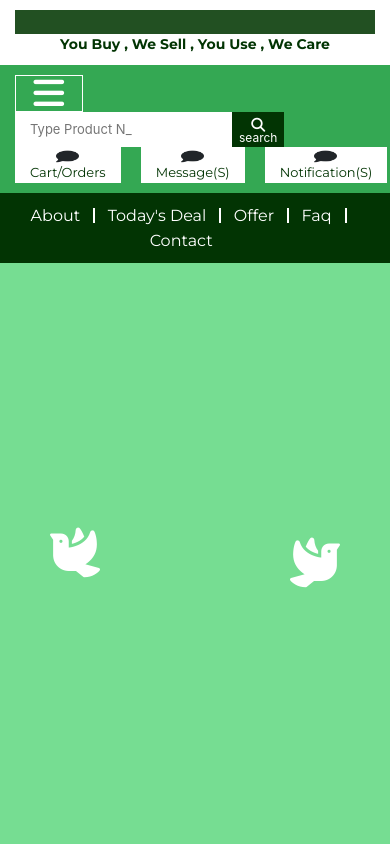
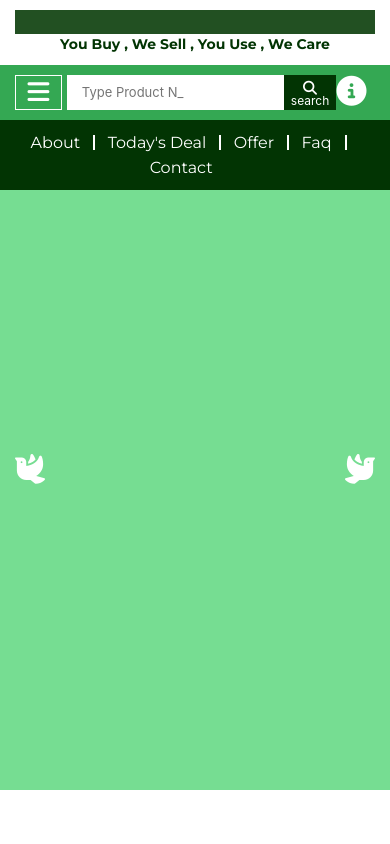
Before and after one commit to Mohasina-afk/Chalonbeel_e-commerce_site, a plain HTML site: page index.html in a window 390 px wide. Shown: the top 844 px of the page. Drawn offline with Linux system fonts and the light colour scheme.

Commit message:
3rd commit

```diff
--- a/css/responsive.css
+++ b/css/responsive.css
@@ -2,12 +2,43 @@
     header .text {
         font-size: 14px;
     }
-    #menubar .col-lg-1.resbar {
-        width: 25% !important;
+    #menubar .resrow {
+        width: 100%;
+        margin-left: 0;
+    }
+    #menubar .resbar {
+        width: 13% !important;
+        padding: 0;
+    }
+    #menubar .bar {
+        font-size: 25px;
+        padding: 4px 0;
+    }
+    #menubar .resform {
+        width: 74% !important;
+        padding: 0 5px;
+    }
+    #menubar .ressidebar {
+        width: 13% !important;
+        padding: 0;
     }
     #menubar .form input{
         padding-right: 0px;
         font-size: small;
+    }
+    #menubar .udhaoIcon {
+        display: block;
+        font-size: 30px;
+        color: #fff;
+        line-height: 1.1;
+    }
+    #menubar .sidebar{
+        display: block;
+        width: 400%;
+        margin-left: -470%;
+    }
+    #menubar .sidebar .one {
+        margin-top: 5px;
     }
     .list ul{
         width: 87%;
@@ -18,4 +49,32 @@
     .list ul li a::after{
         right: -15px;
     }
+    #menubar .bar .navbar{
+        top: 100%;
+    }
+    nav ul li{
+        padding: 15px 5px;
+    }
+    nav ul li a{
+        font-size: 13px;
+    }
+    nav ul li a i {
+        margin-left: 20px;
+        font-size: 10px;
+    }
+    nav ul li .ddone{
+        top: 8px;
+        left: 53%;
+        width: 100px;
+    }
+    #banner-part .prev{
+        top: 44%;
+        left: 15px;
+        font-size: 30px;
+    }
+    #banner-part .next{
+        bottom: 51%;
+        right: 15px;
+        font-size: 30px;
+    }
 }
--- a/css/style.css
+++ b/css/style.css
@@ -70,6 +70,9 @@ header .text {
 #menubar .form .icon p {
     margin-top: -7px;
     font-size: 12px;
+}
+#menubar .udhaoIcon {
+    display: none;
 }
 #menubar .sidebar {
     display: flex;
--- a/index.html
+++ b/index.html
@@ -41,7 +41,7 @@
     %%%%%%%%%%%%%%%%%%%%%%%%%%%%%%%%%%%%%%%%%%%%%%%%%%%%%%%%%%%%%% -->
     <section id="menubar">
         <div class="container">
-            <div class="row">
+            <div class="row resrow">
                 <div class="col-lg-1 resbar">
                     <div class="bar active">
                         <i class="fas fa-bars"></i>
@@ -73,7 +73,7 @@
                         </nav>
                     </div>
                 </div>
-                <div class="col-lg-5">
+                <div class="col-lg-5 resform">
                     <div class="form">
                         <input type="text" placeholder="type product n_">
                         <div class="icon">
@@ -82,7 +82,10 @@
                         </div>
                     </div>
                 </div>
-                <div class="col-lg-6 text-center">
+                <div class="col-lg-6 text-center ressidebar">
+                    <div class="udhaoIcon">
+                        <i class="fas fa-info-circle"></i>
+                    </div>
                     <div class="sidebar">
                         <div class="one">
                             <i class="fas fa-comment"></i>
--- a/js/script.js
+++ b/js/script.js
@@ -1,8 +1,13 @@
 $(".navbar").hide();
+$(".bar").click(function(){
+    $(".navbar").fadeToggle();
+});
 
 
-$(".bar").click(function(){
-    $(".navbar").fadeToggle();
+
+$(".sidebar").hide();
+$(".udhaoIcon").click(function(){
+    $(".sidebar").fadeToggle();
 });
 
 
```
